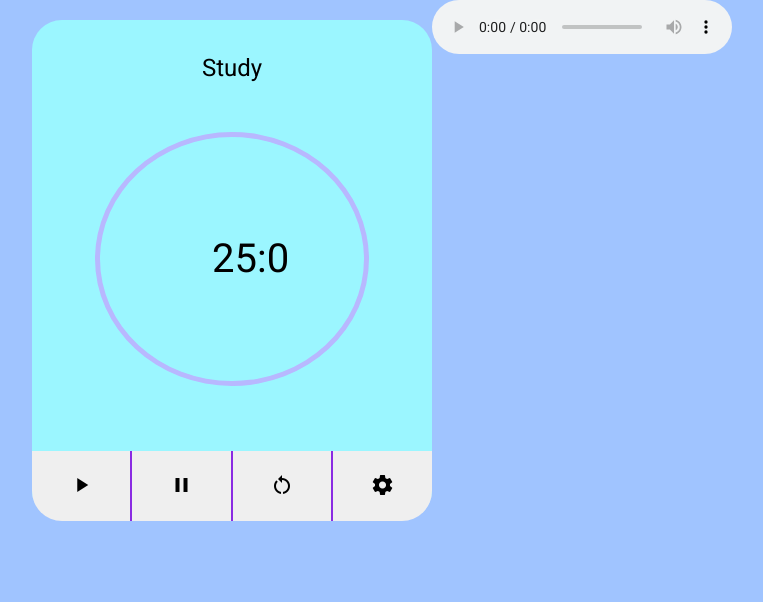
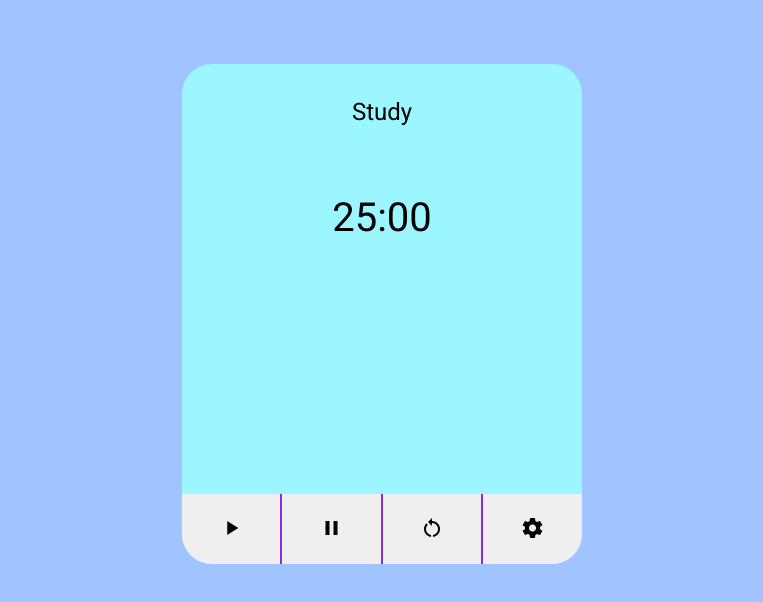
Before and after one commit to DamperDoor56/angular-pomodoro-app, an Angular app: page / in a window 1280 px wide. Shown: the top 602 px of the page, without its empty margins (258-1021 px from the left). Built offline with nearby package versions, Linux system fonts and the light colour scheme.

Commit message:
need-fix-break-time

```diff
--- a/src/app/app.component.html
+++ b/src/app/app.component.html
@@ -1,14 +1,13 @@
 <div class="app" [class.move] = 'animate'>
-  <section class="position">
   <div class="card">
     <h1>Study</h1>
     <div class="counter">
-        <div class="number">{{workDuration}}:{{seconds}}</div>
+        <div class="number">{{workDuration | number:'2.0'}}:{{seconds | number:'2.0'}}</div>
     </div>
 
     <div class="buttons">
-      <button (click)="start()"><mat-icon aria-hidden="false" fontIcon="play_arrow"></mat-icon></button>
-      <button (click)="stop()"><mat-icon aria-hidden="false" aria-label="Example pause icon" fontIcon="pause"></mat-icon></button>
+      <button (click)="start()" [disabled]="disabled"><mat-icon aria-hidden="false" fontIcon="play_arrow"></mat-icon></button>
+      <button (click)="stop()" ><mat-icon aria-hidden="false" aria-label="Example pause icon" fontIcon="pause"></mat-icon></button>
       <button (click)="reset()"><mat-icon aria-hidden="false" aria-label="Example restart_alt icon" fontIcon="restart_alt"></mat-icon></button>
       <button (click)="toggleDisplay()"
       ><mat-icon aria-hidden="false" aria-label="Example settings icon" fontIcon="settings"></mat-icon>
@@ -34,7 +33,6 @@
 
 </div>
   </div>
-</section>
 
 <audio #idAudio controls class="done">
   <source type="audio" src="">
--- a/src/app/app.component.scss
+++ b/src/app/app.component.scss
@@ -1,11 +1,6 @@
 .app{
   display: flex;
   justify-content: center;
-
-  .position{
-    display: flex;
-    height: 100%;
-    justify-content: space-between;
 
   .card{
     margin: 5% 0;
@@ -40,19 +35,18 @@
       font-size: 40px;
       display: flex;
       justify-content: center;
+      text-align: center;
       width: 100%;
 
       .number{
-        padding: 7rem;
+        padding: 2rem 5rem 2rem 5rem;
         border-radius: 50%;
-        width: 40px;
-        border: 5px solid #b8b8ff;
       }
     }
     .buttons{
       display: flex;
       position: relative;
-      top: 65px;
+      top: 234px;
       justify-content: space-around;
 
       button{
@@ -85,4 +79,7 @@
     height: 500px;
     background-color: #9bf6ff;
   }
+
+  .done{
+    display:none;
   }
--- a/src/app/app.component.ts
+++ b/src/app/app.component.ts
@@ -9,7 +9,7 @@ export class AppComponent implements OnInit {
   title = 'angular-pomodoro-app';
   public workDuration = 25
   public breakDuration = 5
-  public seconds = 0o0
+  public seconds = 0
   private app: any;
 
 
@@ -44,18 +44,17 @@ export class AppComponent implements OnInit {
   ngOnInit(): void {
   }
 
+  //Updating timer when finish time
   updateTimer() {
     this.date.setMinutes(this.workDuration);
     this.date.setSeconds(this.seconds);
-    this.date.setMilliseconds(0);
     const time = this.date.getTime();
     this.date.setTime(time - 1000);  //---
 
     this.workDuration = this.date.getMinutes();
     this.seconds = this.date.getSeconds();
 
-    if (this.date.getHours() === 0 &&
-      this.date.getMinutes() === 0 &&
+    if (this.date.getMinutes() === 0 &&
       this.date.getSeconds() === 0) {
       //stop interval
       clearInterval(this.app);
@@ -69,6 +68,8 @@ export class AppComponent implements OnInit {
     }
   }
 
+
+  //Start study cycle button
   start() {
     if ( this.workDuration > 0 || this.seconds > 0) {
 
@@ -83,6 +84,8 @@ export class AppComponent implements OnInit {
       }
     }
   }
+  //Start break cycle
+
 
   stop() {
     this.disabled = false;
@@ -93,7 +96,7 @@ export class AppComponent implements OnInit {
   }
 
   reset() {
-    this.workDuration = this.workDuration;
+    this.workDuration = 25;
     this.seconds = 0;
     this.stop();
   }
```
